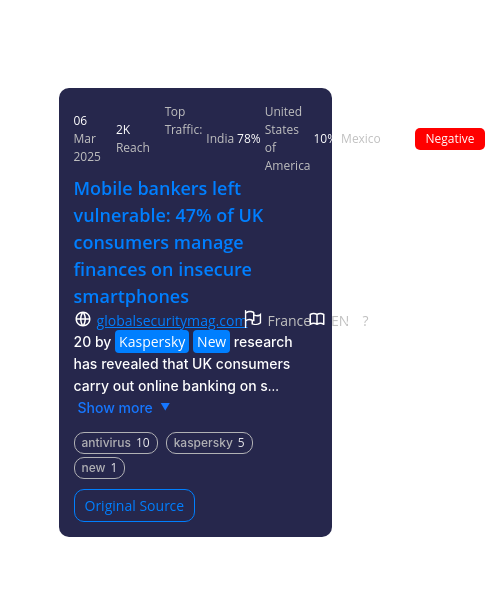
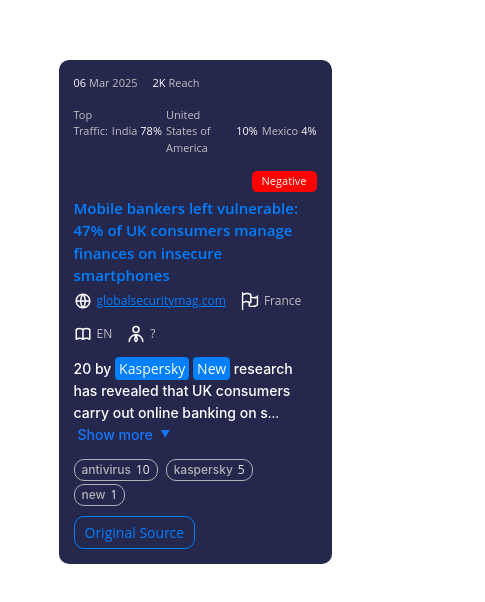
Before and after one commit to Mickle52/kaspersky_task, a React (Vite) app: page / in a window 390 px wide. Shown: the part 110-712 px from the top of the page, 485 px wide, since content can reach past the window. Built offline with nearby package versions, Linux system fonts and the light colour scheme.

Commit message:
Final version *without duplicates

```diff
--- a/src/components/CardContent/CardContent.tsx
+++ b/src/components/CardContent/CardContent.tsx
@@ -2,47 +2,42 @@ import { FC, useState } from "react";
 import { IData_SnippetNews } from "../../types/types";
 import { Tag, Typography } from 'antd';
 import './card-content.css';
-type Props = {
-  data: IData_SnippetNews
-}
 
-export const CardContent: FC<Props> = ({data}) => {
-  const [symbol, setSymbol] = useState('Show more');
+export const CardContent: FC<{data: IData_SnippetNews}> = ({data}) => {
   const [expanded, setExpanded] = useState(false);
-  const highlights = data.HIGHLIGHTS.map(highlight => highlight.slice(1)).join('; ');
+  const highlights = data.HIGHLIGHTS.map(h => h.slice(1)).join('; ');
 
   return (
     <div className="card-content">
       <Typography.Paragraph
         className="card-content__text"
         ellipsis={{
-          symbol: symbol,
+          symbol: expanded ? 'Hide' : 'Show more',
           rows: 3,
           expandable: 'collapsible',
           expanded,
-          onExpand: (_, info) => {
-            setExpanded(info.expanded);
-            setSymbol(info.expanded ? 'Hide' : 'Show more');
-          },
+          onExpand: (_, info) => setExpanded(info.expanded),
         }}
       >
-        {highlights.split('<kw>').map((part, i) => {
-          if (i === 0) return part;
-          const [keyword, rest] = part.split('</kw>');
-          return (
+        {highlights.split('<kw>').map((part, i) =>
+          i === 0 ? part : (
             <>
-              <span className="highlight-border">{keyword}</span>
-              {rest}
+              <span className="highlight-border">{part.split('</kw>')[0]}</span>
+              {part.split('</kw>')[1]}
             </>
-          );
-        })}
+          )
+        )}
       </Typography.Paragraph>
       <div className="content-tags">
-        {data.KW.map((item, index) => (
-          <Tag key={index} className="content-tags__item">{item.value} <span style={{color: 'white'}}>{item.count}</span></Tag>
+        {data.KW.map((item, i) => (
+          <Tag key={i} className="content-tags__item">
+            {item.value} <span style={{color: 'white'}}>{item.count}</span>
+          </Tag>
         ))}
       </div>
-      <a href={data.URL} target="_blank" rel="noreferrer"><button className="card-content__button">Original Source</button></a>
+      <a href={data.URL} target="_blank" rel="noreferrer">
+        <button className="card-content__button">Original Source</button>
+      </a>
     </div>
   );
 };
--- a/src/components/CardHeader/CardHeader.tsx
+++ b/src/components/CardHeader/CardHeader.tsx
@@ -3,52 +3,48 @@ import { IData_SnippetNews } from "../../types/types";
 import dayjs from "dayjs";
 import './card-header.css'
 
-type Props = {
-  data: IData_SnippetNews
-}
-
-type HeaderTagItemProps = {
-  icon: string
-  text: string
-}
+type Props = { data: IData_SnippetNews }
+type HeaderTagItemProps = { icon: string, text: string }
 
 export const CardHeader: FC<Props> = ({data}) => {
   const date = dayjs(data.DP).format('DD MMM YYYY')
+  const [day, rest] = [date.slice(0, 2), date.slice(2)]
 
   return (
     <div className='card-header'>
       <div className="header-info">
-        <span className="header-info__date"><span>{date.slice(0, 2)}</span><span className="text-gray">{date.slice(2)}</span></span>
+        <span className="header-info__date"><span>{day}</span><span className="text-gray">{rest}</span></span>
         <span className="header-info__reach">{Math.round(data.REACH / 1000)}K <span className="text-gray">Reach</span></span>
         <span className="header-info__traffic text-gray">
           Top Traffic:
-          {data.TRAFFIC.map((item) => {
-            return (
+          {data.TRAFFIC.map(item => (
             <div key={item.value}>
               <span>{item.value}</span>
-                <span style={{color: 'white'}}>{`${Math.round(item.count * 100 / 1)}%`}</span>
+              <span style={{color: 'white'}}>{`${Math.round(item.count * 100)}%`}</span>
             </div>
-            )
-          })}
+          ))}
         </span>
-        {data.SENT === 'positive' ? <div className="header-info__status">Positive</div> : <div className="header-info__status status-negative">Negative</div>}
+        <div className={`header-info__status ${data.SENT === 'positive' ? '' : 'status-negative'}`}>
+          {data.SENT === 'positive' ? 'Positive' : 'Negative'}
+        </div>
       </div>
       <h2 className="header-title">{data.TI}</h2>
       <div className="header-tags">
-        <HeaderTagItem icon={'/icons/domen.svg'} text={data.DOM} />
-        <HeaderTagItem icon={'/icons/flag.svg'} text={data.CNTR} />
-        <HeaderTagItem icon={'/icons/language.svg'} text={data.LANG.toUpperCase()} />
-        {data.AU.length > 0 ? <HeaderTagItem icon={'/icons/author.svg'} text={data.AU.join(', ')} /> : <HeaderTagItem icon={'/icons/author.svg'} text={'?'} />}
+        <HeaderTagItem icon='/icons/domen.svg' text={data.DOM} />
+        <HeaderTagItem icon='/icons/flag.svg' text={data.CNTR} />
+        <HeaderTagItem icon='/icons/language.svg' text={data.LANG.toUpperCase()} />
+        <HeaderTagItem icon='/icons/author.svg' text={data.AU.length ? data.AU.join(', ') : '?'} />
       </div>
     </div>
   );
 }
 
-const HeaderTagItem: FC<HeaderTagItemProps> = ({icon, text}) => {
-  return (
+const HeaderTagItem: FC<HeaderTagItemProps> = ({icon, text}) => (
   <div className="header-tags__item">
-      <img src={icon} alt={'header-tag-icon'} width={18} height={18}/>
-      {icon.includes('domen') ? <a href={`https://${text}`} target="_blank" rel="noreferrer">{text}</a> : <span>{text}</span>}
+    <img src={icon} alt='header-tag-icon' width={18} height={18}/>
+    {icon.includes('domen') ?
+      <a href={`https://${text}`} target="_blank" rel="noreferrer">{text}</a> :
+      <span>{text}</span>
+    }
   </div>
 )
-}
--- a/src/components/CardHeader/card-header.css
+++ b/src/components/CardHeader/card-header.css
@@ -1,5 +1,9 @@
 .card-header {
+  display: flex;
+  flex-direction: column;
+  gap: 5px;
   width: 100%;
+  margin-bottom: 15px;
 }
 
 .header-info {
@@ -8,6 +12,7 @@
   font-size: 12px;
   width: 100%;
   align-items: center;
+  flex-wrap: wrap;
 }
 
 .header-info__traffic {
@@ -37,6 +42,7 @@
 .header-tags {
   display: flex;
   gap: 15px;
+  flex-wrap: wrap;
 }
 
 .header-tags__item {
@@ -60,3 +66,37 @@
 .text-gray {
   color: var(--color-light-gray);
 }
+
+@media (max-device-width: 768px) {
+  .header-info {
+    gap: 10px;
+  }
+
+  .header-info__status {
+    margin-left: 0;
+    width: 100%;
+    order: -1;
+  }
+
+  .header-tags {
+    gap: 10px;
+  }
+
+  .header-title {
+    font-size: 16px;
+  }
+}
+
+@media (max-width: 480px) {
+  .header-info {
+    font-size: 11px;
+  }
+
+  .header-tags__item {
+    font-size: 12px;
+  }
+
+  .header-title {
+    font-size: 15px;
+  }
+}
```
Lines whose indentation alone changed are shown as unchanged.
